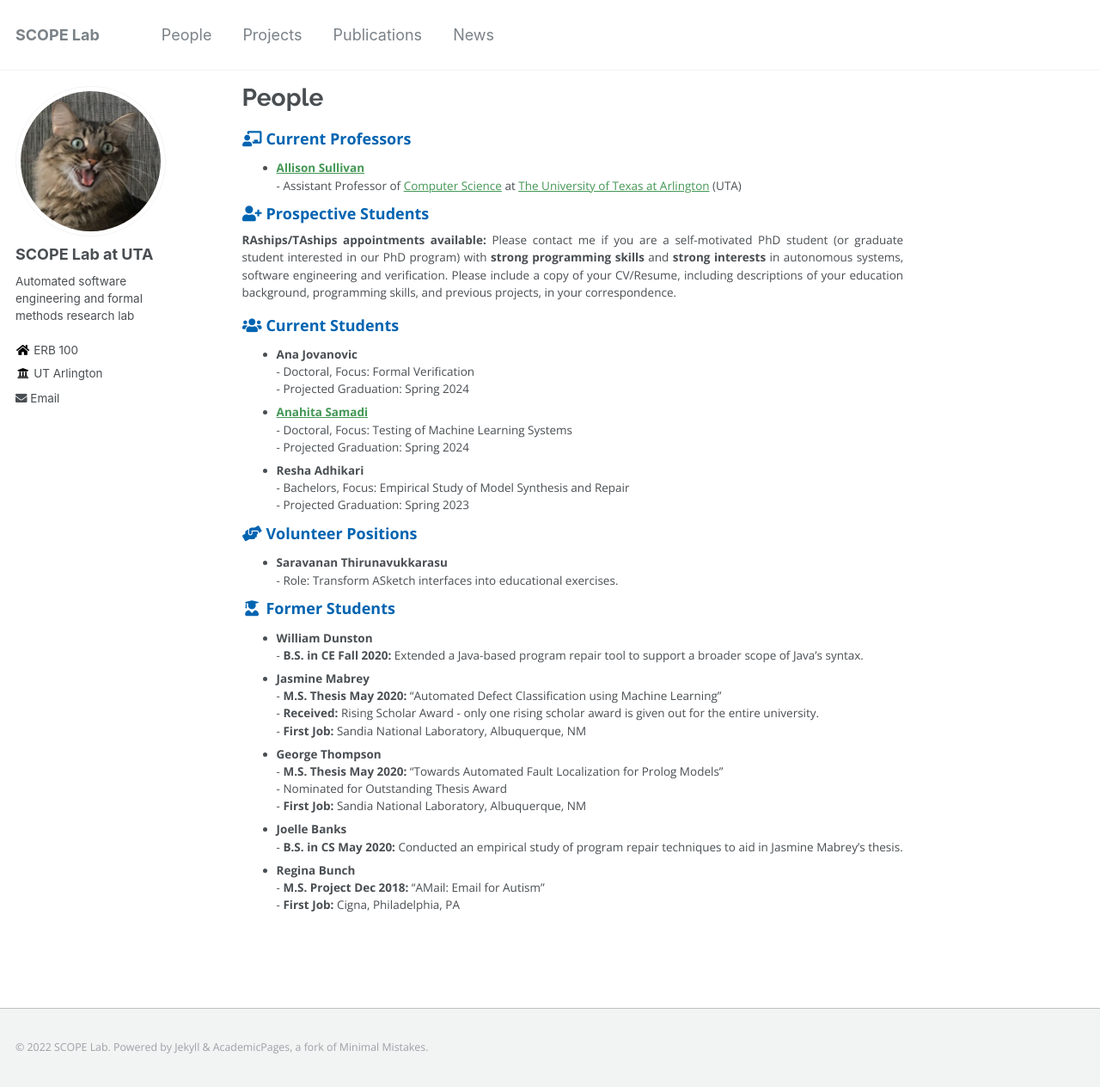
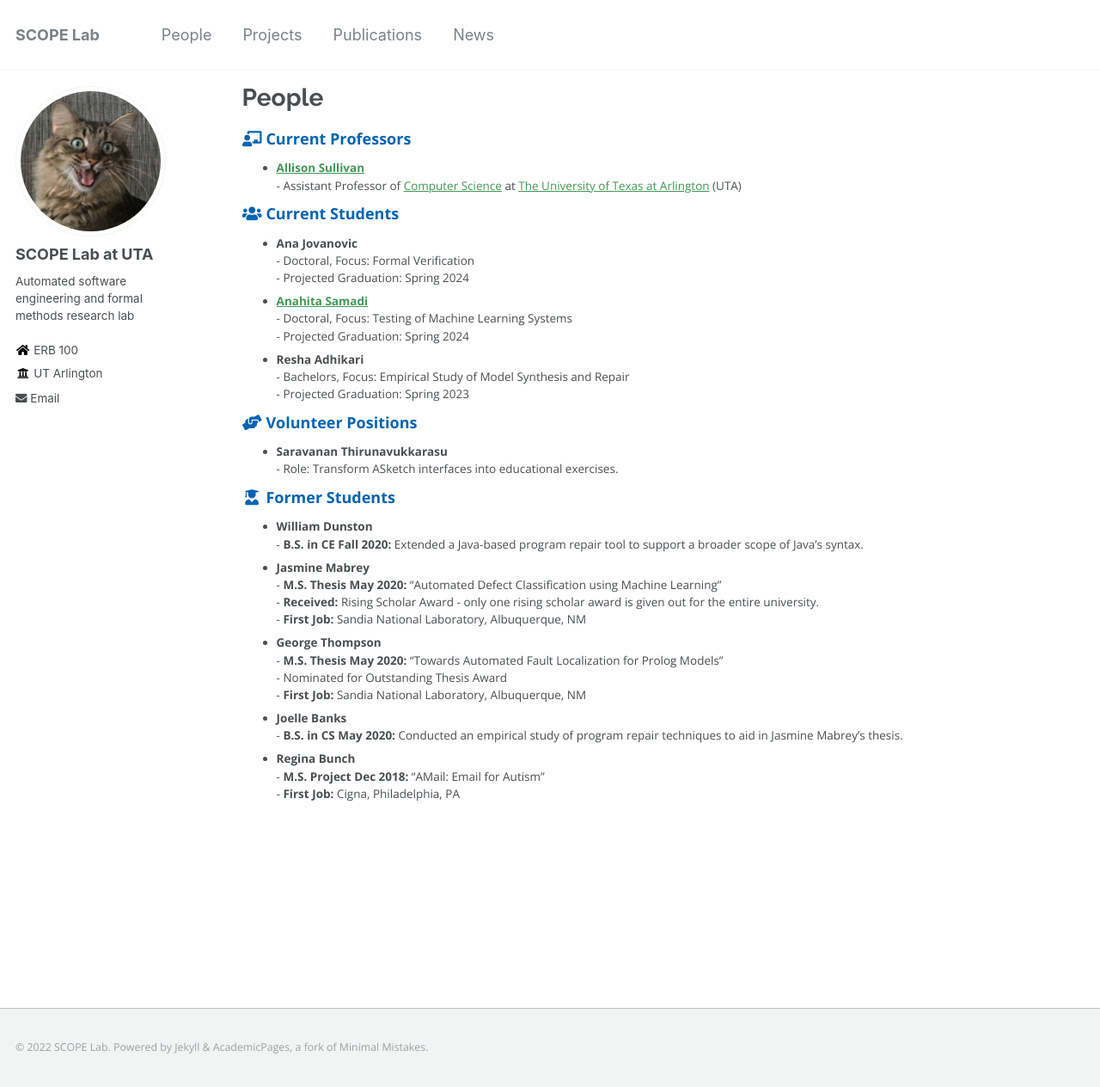
Before and after one commit to SCOPELabUTA/SCOPELabUTA.github.io, a Jekyll site: the page built from _pages/people.md, in a window 1280 px wide and 1264 px high. Shown: the whole window at 86% size. Built offline with Jekyll 4.4.1, drawn with Linux system fonts in a browser that asks for light colours.

Commit message:
Update people.md

```diff
--- a/_pages/people.md
+++ b/_pages/people.md
@@ -6,9 +6,6 @@ author_profile: true
 
 ### <i class="fa fa-fw fa-chalkboard-teacher" aria-hidden="true"></i> Current Professors
 * **[Allison Sullivan](https://allisonius.github.io//)** <br> - Assistant Professor of [Computer Science](https://www.uta.edu/academics/schools-colleges/engineering/academics/departments/cse) at [The University of Texas at Arlington](https://www.uta.edu/) (UTA)
-
-### <i class="fa fa-fw fa-user-plus" aria-hidden="true"></i> Prospective Students
-**RAships/TAships appointments available:** Please contact me if you are a self-motivated PhD student (or graduate student interested in our PhD program) with **strong programming skills** and **strong interests** in autonomous systems, software engineering and verification. Please include a copy of your CV/Resume, including descriptions of your education background, programming skills, and previous projects, in your correspondence.
 
 ### <i class="fa fa-fw fa-users" aria-hidden="true"></i> Current Students
 * **Ana Jovanovic** <br> - Doctoral, Focus: Formal Verification <br> - Projected Graduation: Spring 2024
```
